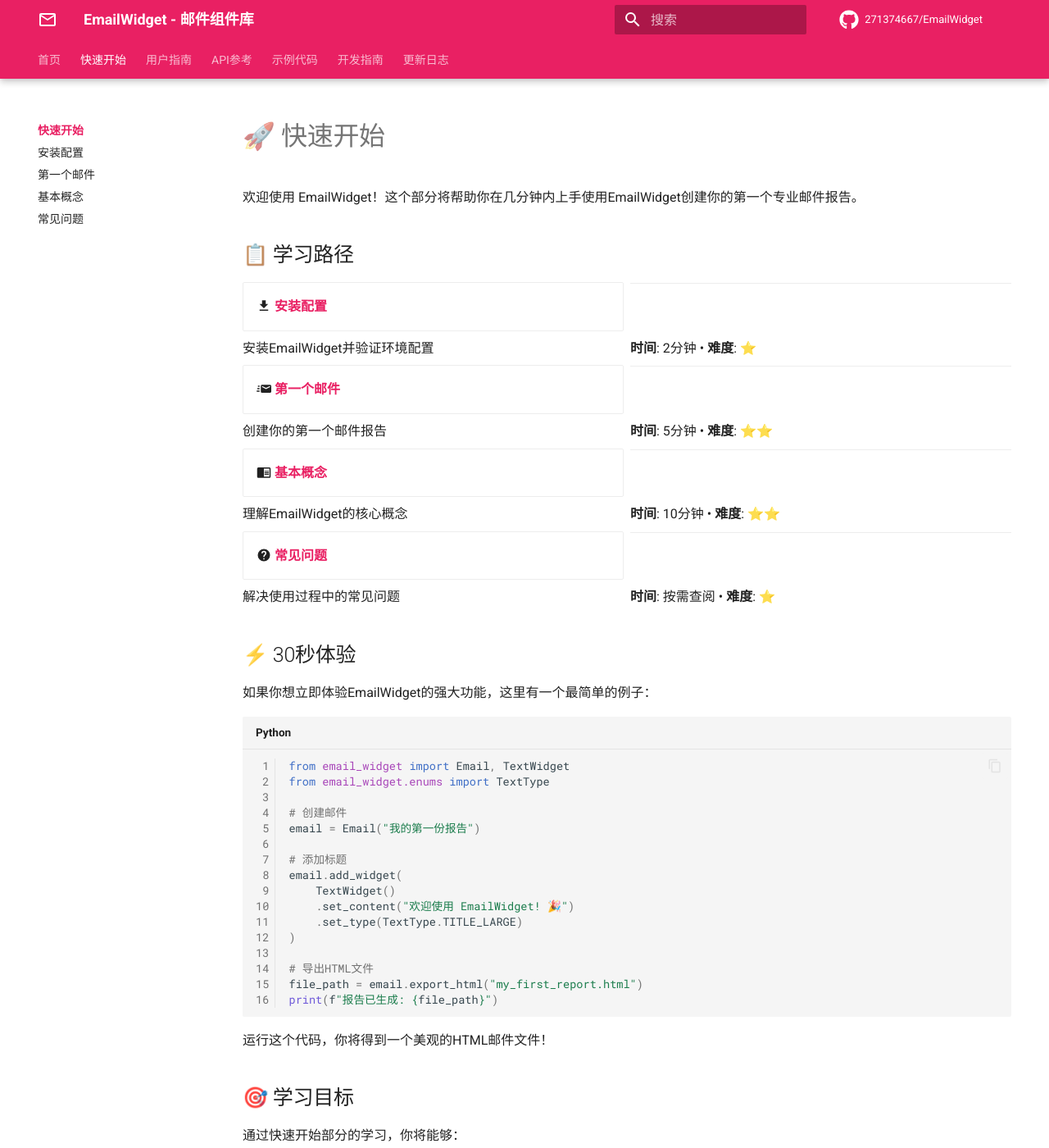
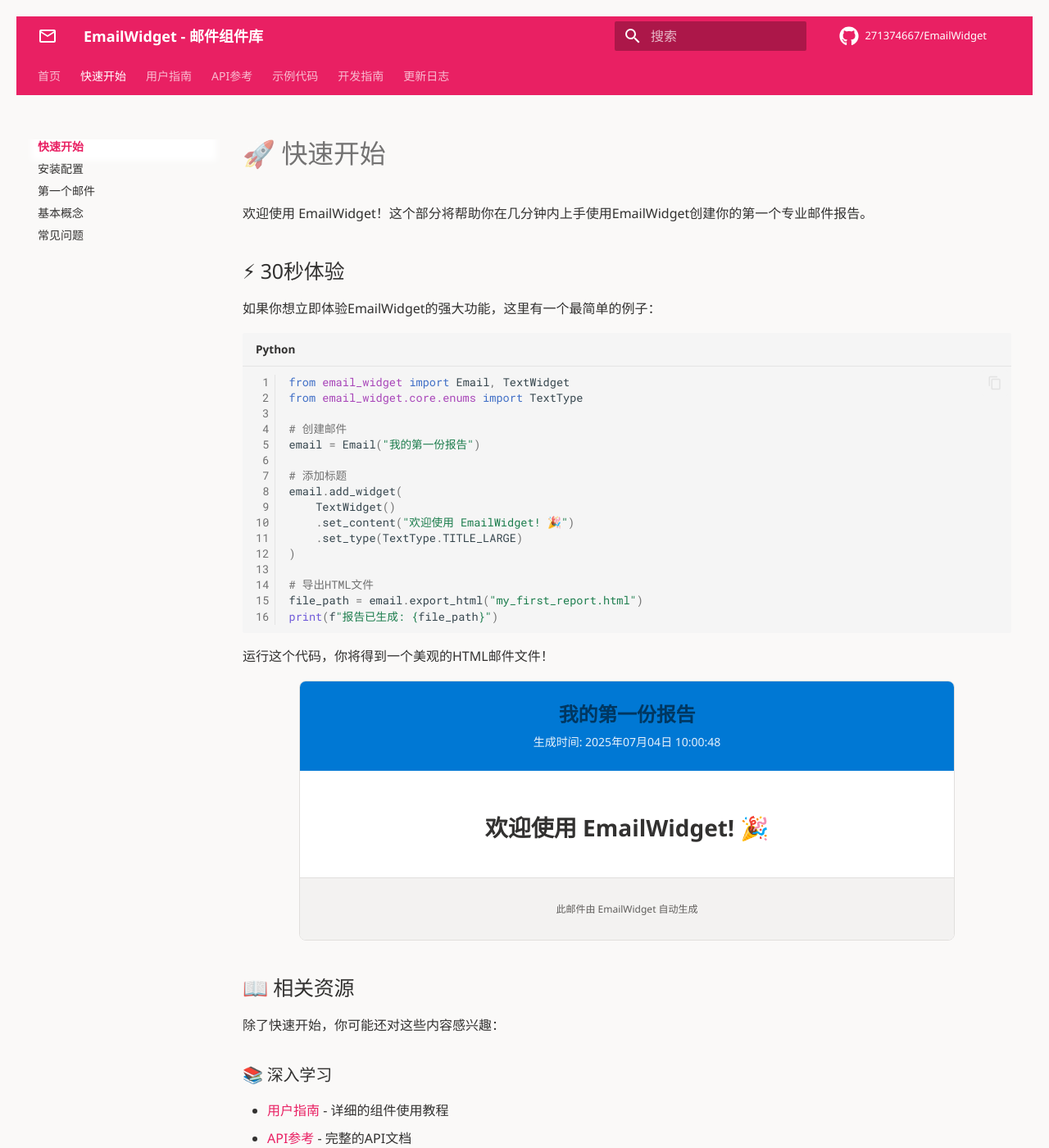
Before and after one commit to 271374667/EmailWidget, an MkDocs documentation site: the page built from docs/getting-started/index.md, in a window 1280 px wide and 1400 px high. Shown: the whole window at 82% size. Built offline with MkDocs 1.6.1 and Material for MkDocs 9.7.7, drawn with Linux system fonts in a browser that asks for light colours; comment, search, counter and statistics services are not loaded; the version menu is left out; some of the changed text lies outside the part shown.

Commit message:
Fix: 修复了之前错误的版本号以及信息 Docs: 精简了快速开始的首页说明

````diff
--- /dev/null
+++ b/docs/assets/getting_started/index/demo1.html
@@ -0,0 +1,168 @@
+<!DOCTYPE html>
+<html lang="zh-CN">
+<head>
+    <meta charset="UTF-8">
+    <meta name="viewport" content="width=device-width, initial-scale=1.0">
+    <title>我的第一份报告</title>
+
+        <style>
+            body {
+                margin: 0;
+                padding: 20px;
+                font-family: 'Segoe UI', Tahoma, Arial, sans-serif;
+                line-height: 1.6;
+                color: #323130;
+                background-color: #faf9f8;
+            }
+
+            .email-container {
+                max-width: 800px;
+                margin: 0 auto;
+                background: #ffffff;
+                border: 1px solid #e1dfdd;
+                border-radius: 8px;
+                overflow: hidden;
+            }
+
+            .email-header {
+                background: #0078d4;
+                color: #ffffff;
+                padding: 24px;
+                text-align: center;
+            }
+
+            .email-header h1 {
+                margin: 0;
+                font-size: 24px;
+                font-weight: 600;
+            }
+
+            .email-header .timestamp {
+                margin-top: 8px;
+                font-size: 14px;
+                opacity: 0.9;
+            }
+
+            .email-header .subtitle {
+                margin-top: 8px;
+                font-size: 16px;
+                opacity: 0.95;
+                font-weight: 400;
+            }
+
+            .email-body {
+                padding: 24px;
+            }
+
+            .email-footer {
+                background: #f3f2f1;
+                padding: 16px 24px;
+                text-align: center;
+                font-size: 12px;
+                color: #605e5c;
+                border-top: 1px solid #e1dfdd;
+            }
+
+            /* 通用样式 */
+            .fluent-card {
+                background: #ffffff;
+                border: 1px solid #e1dfdd;
+                border-radius: 4px;
+                margin: 16px 0;
+                overflow: hidden;
+            }
+
+            .fluent-card-elevated {
+                border: 1px solid #d2d0ce;
+                box-shadow: 0 1.6px 3.6px 0 rgba(0,0,0,0.132), 0 0.3px 0.9px 0 rgba(0,0,0,0.108);
+            }
+
+            /* 响应式设计 - 使用邮件客户端兼容的方式 */
+
+            /* 通用响应式样式 */
+            .email-container {
+                width: 100%;
+                max-width: 800px;
+                min-width: 320px;
+            }
+
+            /* 表格响应式样式 */
+            .responsive-table {
+                width: 100%;
+                max-width: 100%;
+                overflow-x: auto;
+                display: block;
+                white-space: nowrap;
+            }
+
+            .responsive-table table {
+                width: 100%;
+                min-width: 400px;
+                border-collapse: collapse;
+            }
+
+            /* 图片响应式样式 */
+            .responsive-image {
+                width: 100%;
+                max-width: 100%;
+                height: auto;
+                display: block;
+            }
+
+            /* 内容区域响应式 */
+            .responsive-content {
+                width: 100%;
+                max-width: 100%;
+                box-sizing: border-box;
+                padding: 16px;
+            }
+
+            /* 移动端优化的文字大小 */
+            .mobile-text {
+                font-size: 14px;
+                line-height: 1.4;
+            }
+        </style>
+        <!-- MSO条件注释样式 - 针对Outlook -->
+        <!--[if mso]>
+        <style type="text/css">
+            .email-container {
+                width: 600px !important;
+            }
+            .responsive-table {
+                display: table !important;
+            }
+        </style>
+        <![endif]-->
+
+</head>
+<body>
+    <div class="email-container">
+        <div class="email-header">
+            <h1>我的第一份报告</h1>
+            <div class="timestamp">生成时间: 2025年07月04日 10:00:48</div>
+        </div>
+
+        <div class="email-body">
+
+    <!--[if mso]>
+    <table width="100%" cellpadding="0" cellspacing="0" border="0">
+        <tr>
+            <td>
+    <![endif]-->
+            <p style="font-size: 28px; text-align: center; color: #323130; line-height: 1.5; font-weight: bold; font-family: 'Segoe UI', Tahoma, Arial, sans-serif; margin: 24px 0 16px 0">欢迎使用 EmailWidget! 🎉</p>
+    <!--[if mso]>
+            </td>
+        </tr>
+    </table>
+    <![endif]-->
+
+
+        </div>
+
+        <div class="email-footer">
+            <p>此邮件由 EmailWidget 自动生成</p>
+        </div>
+    </div>
+</body>
+</html>
--- a/docs/getting-started/index.md
+++ b/docs/getting-started/index.md
@@ -1,44 +1,6 @@
 # 🚀 快速开始
 
 欢迎使用 EmailWidget！这个部分将帮助你在几分钟内上手使用EmailWidget创建你的第一个专业邮件报告。
-
-## 📋 学习路径
-
-<div class="grid cards" markdown>
-
-- :material-download: **[安装配置](installation.md)**
-
-  ---
-
-  安装EmailWidget并验证环境配置
-
-  **时间**: 2分钟 • **难度**: ⭐
-
-- :material-email-fast: **[第一个邮件](first-email.md)**
-
-  ---
-
-  创建你的第一个邮件报告
-
-  **时间**: 5分钟 • **难度**: ⭐⭐
-
-- :material-book-open: **[基本概念](concepts.md)**
-
-  ---
-
-  理解EmailWidget的核心概念
-
-  **时间**: 10分钟 • **难度**: ⭐⭐
-
-- :material-help-circle: **[常见问题](faq.md)**
-
-  ---
-
-  解决使用过程中的常见问题
-
-  **时间**: 按需查阅 • **难度**: ⭐
-
-</div>
 
 ## ⚡ 30秒体验
 
@@ -46,7 +8,7 @@
 
 ```python
 from email_widget import Email, TextWidget
-from email_widget.enums import TextType
+from email_widget.core.enums import TextType
 
 # 创建邮件
 email = Email("我的第一份报告")
@@ -65,26 +27,7 @@
 
 运行这个代码，你将得到一个美观的HTML邮件文件！
 
-## 🎯 学习目标
-
-通过快速开始部分的学习，你将能够：
-
-- ✅ **安装和配置** EmailWidget环境
-- ✅ **创建基础邮件** 包含文本、表格等内容
-- ✅ **理解核心概念** Widget、Email类、配置系统
-- ✅ **导出和使用** 生成的HTML邮件文件
-- ✅ **解决常见问题** 字体、图表、兼容性等
-
-## 🛠️ 准备工作
-
-在开始之前，请确保你的环境满足以下要求：
-
-!!! info "前置条件"
-
-    - **Python 3.10+** - 检查版本: `python --version`
-    - **pip** - Python包管理器
-    - **基础Python知识** - 了解类、方法调用等概念
-    - **文本编辑器** - VS Code、PyCharm等
+--8<-- "assets/getting_started/index/demo1.html"
 
 ## 📖 相关资源
 
@@ -103,13 +46,3 @@
 ### 🔧 开发相关
 - [开发指南](../development/index.md) - 参与项目开发
 - [贡献代码](../development/contributing.md) - 贡献代码指南
-
-## 🚦 开始学习
-
-准备好了吗？让我们从[安装配置](installation.md)开始你的EmailWidget之旅！
-
----
-
-!!! tip "💡 小贴士"
-
-    建议按照顺序学习各个章节，每个章节的知识都会在后续章节中用到。如果遇到问题，可以随时查阅[常见问题](faq.md)部分。
--- a/email_widget/__init__.py
+++ b/email_widget/__init__.py
@@ -56,9 +56,9 @@
 
 
 # 版本信息
-__version__ = "1.0.0"
-__author__ = "EmailWidget Team"
-__email__ = "support@emailwidget.com"
+__version__ = "0.1.11"
+__author__ = "PythonImporter"
+__email__ = "271374667@qq.com"
 
 # 导出所有公共接口
 __all__ = [
--- a/pyproject.toml
+++ b/pyproject.toml
@@ -142,3 +142,8 @@
 [tool.bandit]
 exclude_dirs = ["tests", "demo"]
 skips = ["B101", "B601"]
+
+[dependency-groups]
+dev = [
+    "notebook>=7.4.4",
+]
````
